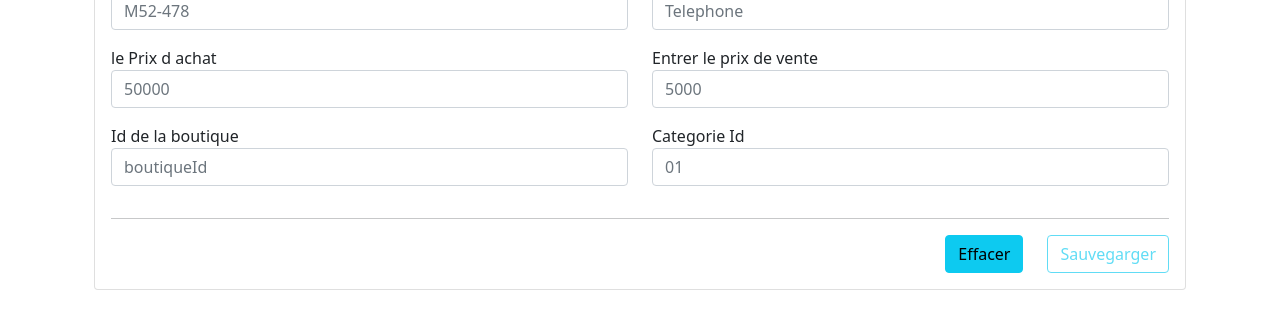
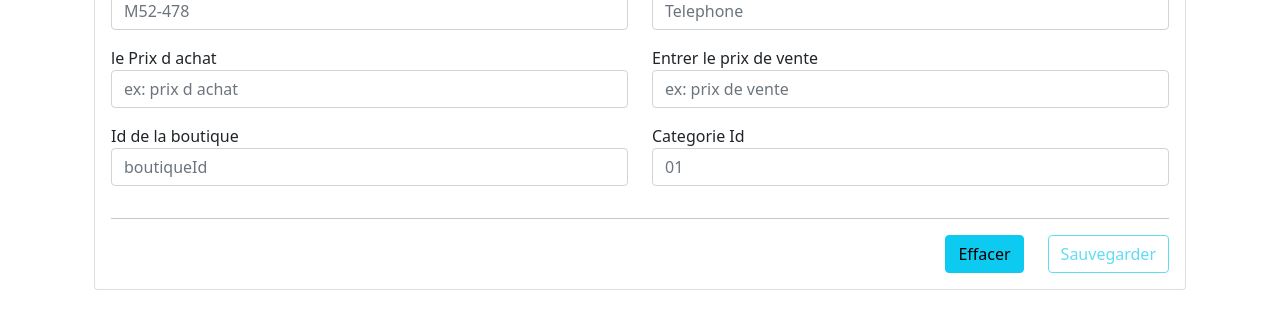
Before and after one commit to SchamaK/revision_Api, an Angular app: page / in a window 1280 px wide. Shown: the part 138-461 px from the top of the page. Built offline with nearby package versions, Linux system fonts and the light colour scheme; no server answers.

Commit message:
libelle du bouton changer en savegarder

```diff
--- a/src/app/app.component.html
+++ b/src/app/app.component.html
@@ -49,7 +49,7 @@
 
                     <div class=" col-md-6 mb-3">
                       <label id="prixAchat" for="prixAchat"> le Prix d achat</label>
-                      <input id="prixAchat" name="prixAchat" type="number" class="form-control" placeholder="50000"
+                      <input id="prixAchat" name="prixAchat" type="number" class="form-control" placeholder="ex: prix d achat"
                         [(ngModel)]="obj.prixAchat" name="prixAchat" required pattern="[0-9]*"
                         prixAchat #prixAchatVar="ngModel" [ngClass]="{'is-invalid' :prixAchatVar.touched  &&! prixAchatVar.valid}" />
                       <div class="invalid-feedback">
@@ -66,9 +66,9 @@
                     </div>
 
                     <div class=" col-md-6 mb-3">
-                      <label id="name" for="prixVente"> Entrer le prix de vente</label>
+                      <label id="name" for="prixVente"> Entrer le prix de vente </label>
                       <input id="prixVente" name="prixVente" type="number" class="form-control"
-                        placeholder="5000" [(ngModel)]="obj.prixVente" name="prixVente" required
+                        placeholder="ex: prix de vente" [(ngModel)]="obj.prixVente" name="prixVente" required
                         prixVente #prixVenteVar="ngModel" pattern="[0-9]*"
                         [ngClass]="{'is-invalid' :prixVenteVar.touched  &&! prixVenteVar.valid}" />
                       <div class="invalid-feedback">
@@ -86,7 +86,7 @@
 
                    <div class=" col-md-6 mb-3">
                       <label id="name" for="boutiqueId">Id de la boutique</label>
-                      <input id="boutiqueId" name="listStud.boutiqueId" type="number" class="form-control" placeholder="boutiqueId"
+                      <input id="boutiqueId" name="boutiqueId" type="number" class="form-control" placeholder="boutiqueId"
                         [(ngModel)]="obj.boutiqueId" name="boutiqueId" required maxlength="2" #boutiqueIdVar="ngModel"
                         [ngClass]="{'is-invalid' :boutiqueIdVar.touched  &&! boutiqueIdVar.valid}" />
                       <div class="invalid-feedback">
@@ -102,6 +102,7 @@
 
                     <div class=" col-md-6 mb-3">
                       <label id="name" for="email">Categorie Id</label>
+
                       <input id="prixAchat" name="categorieArticleId" type="number" class="form-control" placeholder="01"
                         [(ngModel)]="obj.categorieArticleId" name="prixAchat" required prixAchat #categorieArticleIdVar="ngModel"
                         [ngClass]="{'is-invalid' :categorieArticleIdVar.touched  &&! categorieArticleIdVar.valid}" />
@@ -124,7 +125,7 @@
                         <div class="position">
                           <span class="p-4"><button type="reset" class="btn btn-info">Effacer</button> </span>
                           <span class=""> <button type="submit" class="btn btn-outline-info" [disabled]="!registerForm.valid"
-                              (click)="Add()">Sauvegarger</button> </span>
+                              (click)="Add()">Sauvegarder</button> </span>
                         </div>
                       </div>
                     </div>
```
